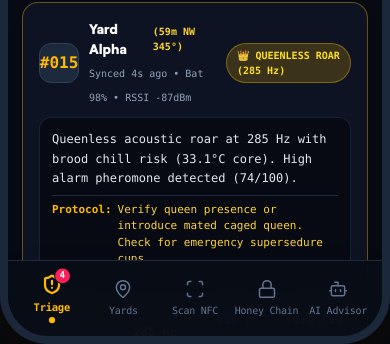
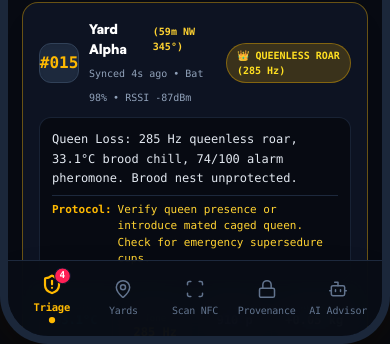
Before and after one commit to atharveeee-netizen/beevil-knievel, a Next.js app in the folder frontend/: page /app in a window 390 px wide. Shown: the part 519-863 px from the top of the page. Built offline with nearby package versions, Linux system fonts and the light colour scheme; a web font is replaced by a local one.

Commit message:
feat(executive): Finalize executive mobile app and landing portal with ReactBits

```diff
--- a/frontend/src/app/app/page.tsx
+++ b/frontend/src/app/app/page.tsx
@@ -136,7 +136,7 @@ function generateFleetTelemetry(): HiveNode[] {
     let recommendedAction: string | undefined;
 
     // --- ANOMALOUS HIVES FOR TRIAGE ENGINE ---
-    // 1. Hive #042 (Yard Alpha): Swarm Risk (485 Hz)
+    // 1. Hive #042 (Yard Alpha): Swarm Risk (485 Hz virgin queen piping, +2.45°C brood surge, 2,480 ppm CO2)
     if (id === 42) {
       status = "PRE_SWARM";
       peakFrequencyHz = 485;
@@ -151,10 +151,10 @@ function generateFleetTelemetry(): HiveNode[] {
       isopentylAcetate = 58;
       ventilationStatus = "FANNING_ACTIVE";
       deltaWeightKg = -0.15;
-      urgencyReason = "485 Hz virgin queen piping detected + Brood pre-heating (+2.45°C CUSUM drift). Estimated swarm departure within 18 hours.";
+      urgencyReason = "Swarm Risk: 485 Hz virgin queen piping, +2.45°C brood surge, 2,480 ppm CO2. Estimated swarm departure within 18 hours.";
       recommendedAction = "Perform immediate hive split or Demaree swarm manipulation. Inspect frames 2 & 4 for queen swarm cells.";
     }
-    // 2. Hive #015 (Yard Alpha): Queen Loss / Failure (285 Hz)
+    // 2. Hive #015 (Yard Alpha): Queen Loss (285 Hz queenless roar, 33.1°C brood chill)
     else if (id === 15) {
       status = "QUEEN_FAILURE";
       peakFrequencyHz = 285;
@@ -168,10 +168,10 @@ function generateFleetTelemetry(): HiveNode[] {
       scd41Co2 = 910;
       isopentylAcetate = 74;
       deltaWeightKg = 0.05;
-      urgencyReason = "Queenless acoustic roar at 285 Hz with brood chill risk (33.1°C core). High alarm pheromone detected (74/100).";
+      urgencyReason = "Queen Loss: 285 Hz queenless roar, 33.1°C brood chill, 74/100 alarm pheromone. Brood nest unprotected.";
       recommendedAction = "Verify queen presence or introduce mated caged queen. Check for emergency supersedure cups.";
     }
-    // 3. Hive #073 (Yard Beta): Varroa Surge (5.4%)
+    // 3. Hive #073 (Yard Beta): Varroa Surge (5.4% mite load, 82 kΩ alarm pheromone)
     else if (id === 73) {
       status = "VARROA_SURGE";
       peakFrequencyHz = 340;
@@ -183,10 +183,10 @@ function generateFleetTelemetry(): HiveNode[] {
       bme688Voc = 82;
       isopentylAcetate = 44;
       deltaWeightKg = +0.18;
-      urgencyReason = "Varroa density critical at 5.4 mites/100 bees (economic injury threshold 3.0). High-frequency grooming agitation (340 Hz).";
+      urgencyReason = "Varroa Surge: 5.4% mite load (economic threshold 3.0%), 82 kΩ alarm pheromone, 340 Hz grooming agitation.";
       recommendedAction = "Apply immediate formic acid flash vapor or thymol treatment pad. Screen bottom board count in 48 hrs.";
     }
-    // 4. Hive #088 (Yard Beta): Tilt / Tamper Alert (14.2°)
+    // 4. Hive #088 (Yard Beta): Stand Tamper (14.2° tilt displacement)
     else if (id === 88) {
       status = "TAMPER";
       peakFrequencyHz = 390;
@@ -195,7 +195,7 @@ function generateFleetTelemetry(): HiveNode[] {
       tiltAngleDeg = 14.2;
       isopentylAcetate = 68;
       cusumScore = 1.15;
-      urgencyReason = "Accelerometer detects 14.2° tilt displacement (bear / wind gust tamper alert). Elevated cluster agitation.";
+      urgencyReason = "Stand Tamper: 14.2° tilt displacement (bear or wind gust tamper alert). Elevated cluster agitation.";
       recommendedAction = "Physically realign hive stand and strap ratchet securely. Check outer lid seal and entrance reducer.";
     }
 
@@ -1541,7 +1541,7 @@ export default function MobileFieldAgritechApp() {
             { id: "TRIAGE", label: "Triage", icon: ShieldAlert, badge: anomalousHives.length },
             { id: "YARDS", label: "Yards", icon: MapPin, badge: undefined },
             { id: "SCAN", label: "Scan NFC", icon: Scan, badge: undefined },
-            { id: "PROVENANCE", label: "Honey Chain", icon: Lock, badge: undefined },
+            { id: "PROVENANCE", label: "Provenance", icon: Lock, badge: undefined },
             { id: "ADVISOR", label: "AI Advisor", icon: Bot, badge: undefined },
           ].map((tab) => {
             const Icon = tab.icon;
@@ -1550,7 +1550,7 @@ export default function MobileFieldAgritechApp() {
               <button
                 key={tab.id}
                 onClick={() => setCurrentTab(tab.id as typeof currentTab)}
-                className={`flex-1 flex flex-col items-center justify-center py-1.5 px-1 rounded-2xl transition-all relative ${
+                className={`flex-1 min-h-[48px] flex flex-col items-center justify-center py-1.5 px-1 rounded-2xl transition-all relative active:scale-95 ${
                   isActive
                     ? "text-amber-400 font-extrabold scale-105"
                     : "text-slate-500 hover:text-slate-300"
```
